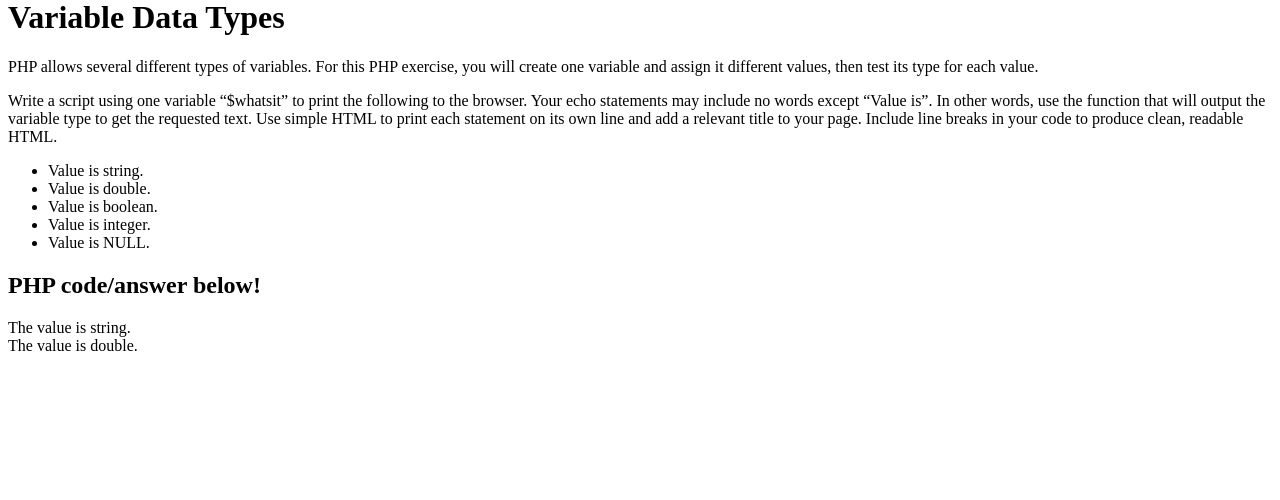
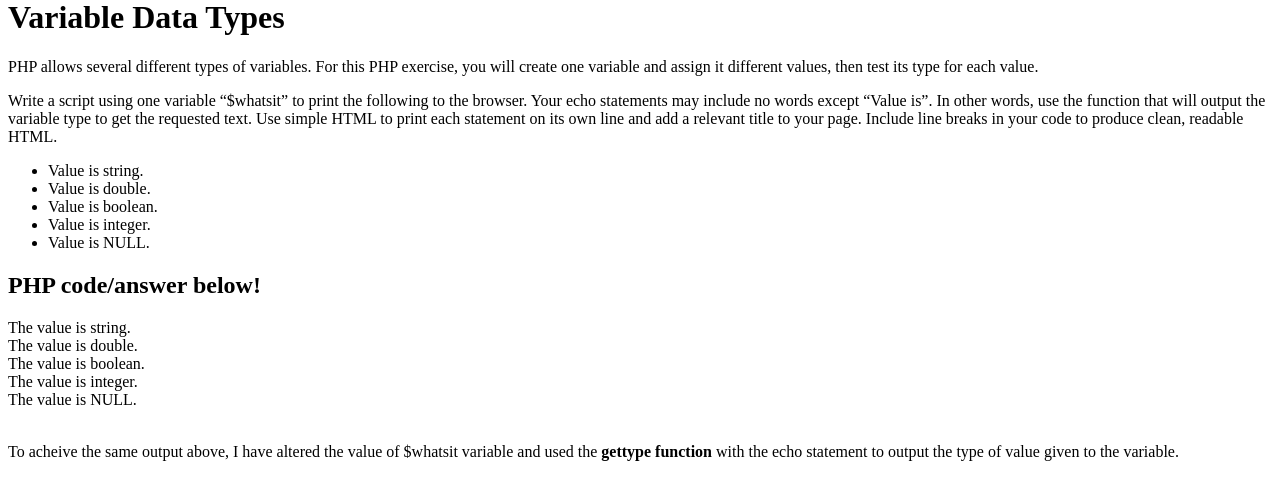
Before and after one commit to imhulston/100-days-of-code, a PHP site: page /day-22-php-variable-data-types-exercise.php in a window 1280 px wide. Shown: the part 22-522 px from the top of the page. Run offline with PHP 8.4, Linux system fonts and the light colour scheme.

Commit message:
Completed the exercise using the gettype function.

```diff
--- a/day-22-php-variable-data-types-exercise.php
+++ b/day-22-php-variable-data-types-exercise.php
@@ -18,14 +18,30 @@
 			</ul>
 
 			<?php
+
+			# Using the gettype function to output the value type that has been assigned to the $whatsit variable.
+
 				echo "<h2>PHP code/answer below!</h2>";
 
 				$whatsit = "Hello World";
-				echo "The value is " . gettype($whatsit) . ".<br>\n"; // Using the gettype function to display the value type that is stored inside the $whatsit variable - which is a string value.
+				echo "The value is " . gettype($whatsit) . ".<br>\n";
 
 				$whatsit = 0.123456;
 				echo "The value is " . gettype($whatsit) . ".<br>\n";
 
+				$whatsit = TRUE;
+				echo "The value is " . gettype($whatsit) . ".<br>\n";
+
+				$whatsit = 123456789;
+				echo "The value is " . gettype($whatsit) . ".<br>\n";
+
+				$whatsit = null;
+				echo "The value is " . gettype($whatsit) . ".<br>\n";
+
+				echo "<br>";
+
+				echo '<p>To acheive the same output above, I have altered the value of $whatsit variable and used the <strong>gettype function</strong> with the echo statement to output the type of value given to the variable.</p>';
+
 			?>
 	</body>
 </html>
```
